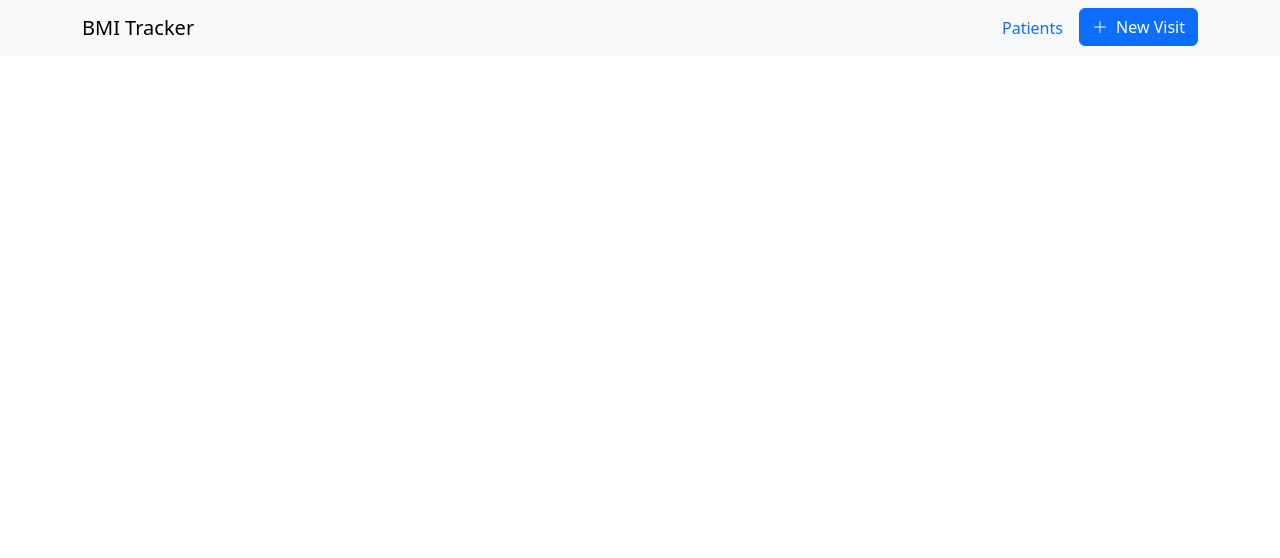
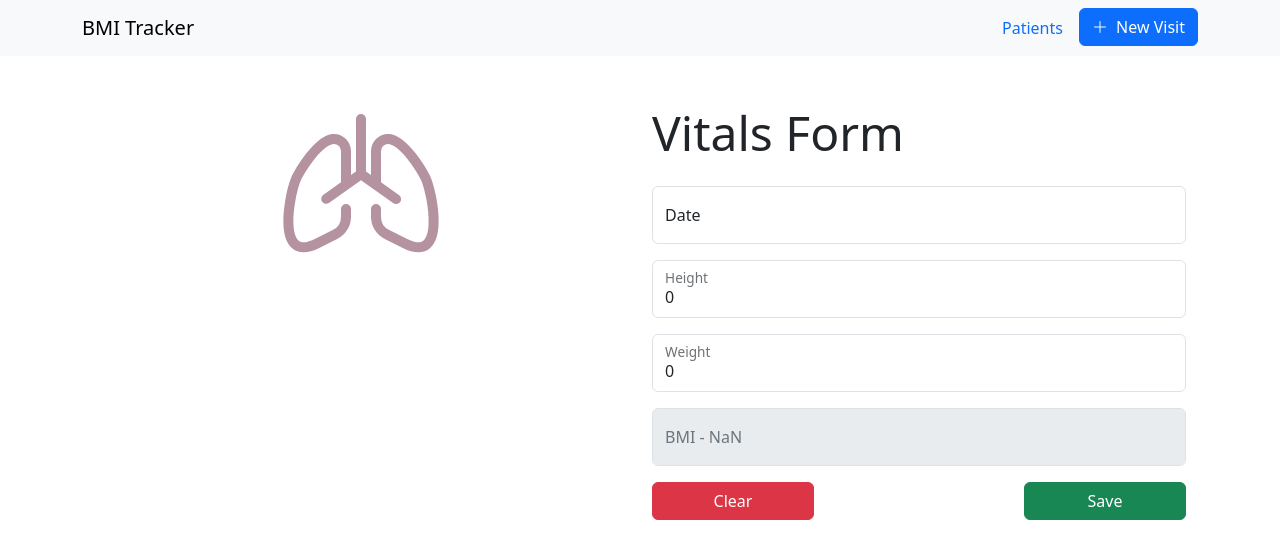
Before and after one commit to onejohi/bmi-recorder-ui, a Vue app: page /vitals/1 in a window 1280 px wide. Shown: the top 558 px of the page. Built offline with nearby package versions, Linux system fonts and the light colour scheme.

Commit message:
- integrate the creation of a new visitation

```diff
--- a/src/router/index.js
+++ b/src/router/index.js
@@ -15,7 +15,7 @@ const router = createRouter({
       component: () => import('../views/RegistrationView.vue')
     },
     {
-      path: '/vitals',
+      path: '/vitals/:id',
       name: 'vitals',
       component: () => import('../views/VitalsView.vue')
     },
--- a/src/views/RegistrationView.vue
+++ b/src/views/RegistrationView.vue
@@ -9,7 +9,7 @@
           </svg>
         </div>
         <div class="col">
-          <h1 class="display-5 mb-4">
+          <h1 class="display-5 mb-4 mt-5">
             Registration Page
           </h1>
 
@@ -79,9 +79,9 @@ export default {
     const router = useRouter()
 
     async function createNewPatient() {
-      const { ok } = await usePost('patient/register', patient.value)
+      const { ok, data } = await usePost('patient/register', patient.value)
       if (ok) {
-        router.push({ name: 'vitals' })
+        router.push({ name: 'vitals', params: { id: data._id } })
       }
     }
 
--- a/src/views/VitalsView.vue
+++ b/src/views/VitalsView.vue
@@ -8,17 +8,34 @@
           </svg>
         </div>
         <div class="col">
-          <h1 class="display-5 mb-4">
+          <h1 class="display-5 mb-4 mt-5">
             Vitals Form
           </h1>
 
-          <BaseInput id="date" labelText="Date" />
+          <BaseInput
+            id="date"
+            v-model="vitals.date"
+            :inputValue="vitals.date"
+            labelText="Date" />
 
-          <BaseInput id="height" labelText="Height" />
+          <BaseInput
+            id="height"
+            v-model="vitals.height"
+            :inputValue="vitals.height"
+            labelText="Height" />
 
-          <BaseInput id="weight" labelText="Weight" />
+          <BaseInput
+            id="weight"
+            v-model="vitals.weight"
+            :inputValue="vitals.weight"
+            labelText="Weight" />
 
-          <BaseInput id="bmi" labelText="BMI" />
+          <BaseInput
+            id="bmi"
+            :labelText="'BMI - ' + bmi"
+            v-model="bmi"
+            :value="bmi"
+            disabled="true" />
 
           <div class="row mt-3">
             <div class="col">
@@ -29,7 +46,7 @@
             <div class="col"></div>
             <div class="col">
               <div class="d-grid gap-2">
-                <RouterLink to="/form-view/underweight" type="button" class="btn btn-success">Save</RouterLink>
+                <button @click="createNewVitals()" to="/form-view/underweight" type="button" class="btn btn-success">Save</button>
               </div>
             </div>
           </div>
@@ -40,12 +57,46 @@
 </template>
 
 <script>
+import { ref, computed } from 'vue'
+import { useRoute } from 'vue-router'
 import BaseInput from '@/components/Common/BaseInput.vue'
+import useAxios from '@/composables/useAxios'
 
 export default {
   name: 'VitalsView',
   components: {
     BaseInput
   },
+  setup() {
+    const vitals = ref({
+      date: '',
+      height: 0,
+      weight: 0,
+    })
+    const bmi = computed(() => {
+      return (Number(vitals.value.weight) / (Number(vitals.value.height) * Number(vitals.value.height))).toFixed(2)
+    })
+
+    const { usePost } = useAxios()
+    const route = useRoute()
+    console.log(route.params.id)
+
+    async function createNewVitals() {
+      const body = {
+        patientId: route.params.id,
+        bodyMassIndex: bmi.value,
+        ...vitals.value
+      }
+      const { data } = await usePost('visit/update-vitals', body)
+      console.log(data)
+    }
+
+    return {
+      route,
+      vitals,
+      bmi,
+      createNewVitals,
+    }
+  }
 }
 </script>
```
